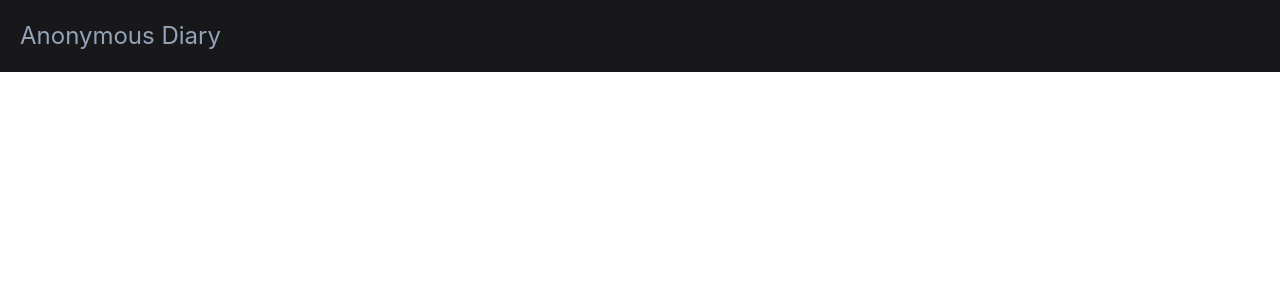
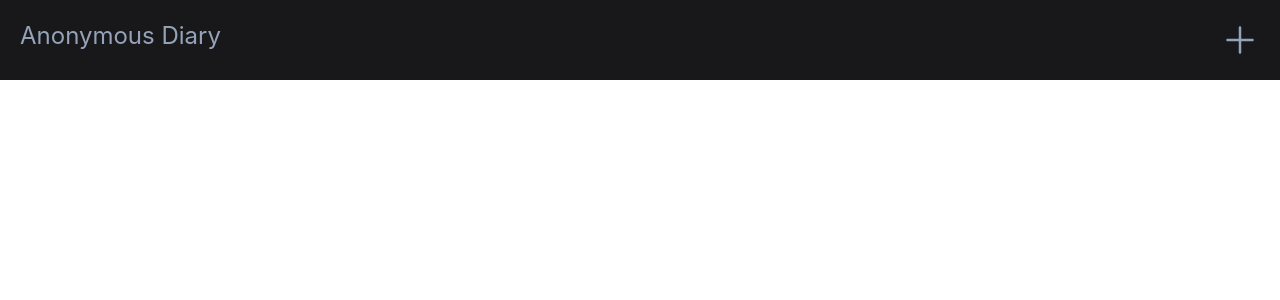
Before and after one commit to kelvin6118/Anonymous_Diary, a React (Create React App) app: page / in a window 1280 px wide. Shown: the top 300 px of the page. Built offline with nearby package versions, Linux system fonts and the light colour scheme.

Commit message:
added heroicon and css

```diff
--- a/package.json
+++ b/package.json
@@ -3,6 +3,7 @@
   "version": "0.1.0",
   "private": true,
   "dependencies": {
+    "@heroicons/react": "^2.0.11",
     "@testing-library/jest-dom": "^5.16.5",
     "@testing-library/react": "^13.4.0",
     "@testing-library/user-event": "^13.5.0",
--- a/src/App.tsx
+++ b/src/App.tsx
@@ -8,11 +8,9 @@ function App() {
     <div className="App">
       <Header />
 
-      {/* nav */}
+      {/* create post */}
 
       {/* display */}
-
-      {/* create post */}
 
       {/* footer */}
 
--- a/src/components/Header.tsx
+++ b/src/components/Header.tsx
@@ -1,13 +1,20 @@
 import React from 'react'
+import {PlusIcon} from '@heroicons/react/24/solid';
 
 type Props = {}
 
 export default function Header({}: Props) {
   return (
     <header className='bg-zinc-900 flex flex-row justify-between sticky'>
-        <div className='text-slate-400 text-2xl p-5'>
-            Anonymous Diary
+        <div className='align-center p-5'>
+          <p className='text-slate-400 text-2xl'>
+             Anonymous Diary
+          </p>
         </div>
+        <div className='align-center p-5'>
+          <PlusIcon className='h-10 w-10 text-slate-400 hover:scale-125 transition duration-200 cursor-pointer' />
+        </div>
+
     </header>
   )
 }
```
Also changed, not shown: 1 other file (tests, documents, lock files or other folders).
